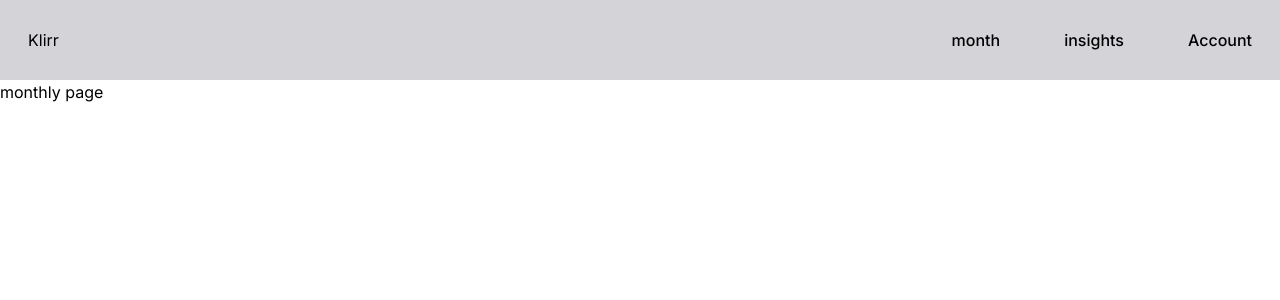
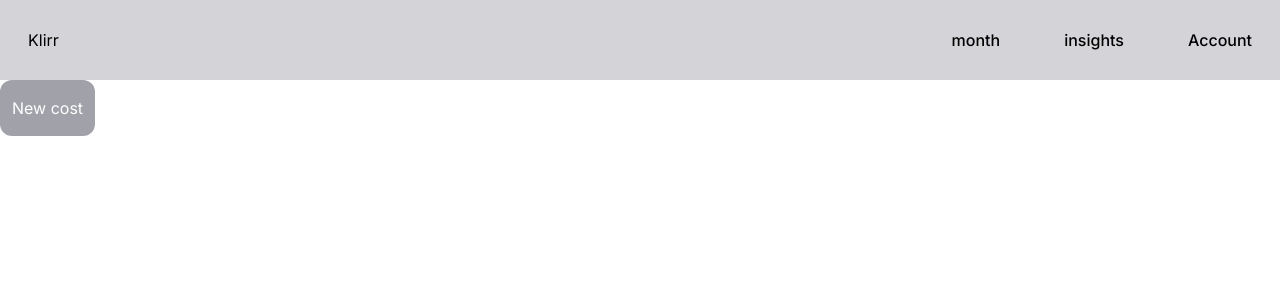
Before and after one commit to marianordqvist/Shared-economy-project, a Next.js app: page /monthly in a window 1280 px wide. Shown: the top 300 px of the page. Built offline with nearby package versions, Linux system fonts and the light colour scheme.

Commit message:
create: PrimaryButton reusable component

```diff
--- a/src/app/(routes)/monthly/page.tsx
+++ b/src/app/(routes)/monthly/page.tsx
@@ -1,7 +1,36 @@
-import React from "react";
+"use client";
+import { useState } from "react";
+import AddCostForm from "../../_components/AddCostForm";
+// import CostList from "../../_components/CostList";
+import PrimaryButton from "@/app/_components/PrimaryButton";
+// import DoublePieChart from "../Components/DoublePieChart/DoublePieChart";
 
-const page = () => {
-  return <div>monthly page</div>;
-};
+export default function StartPage() {
+  const [CostFormVisibility, setCostFormVisibility] = useState(false);
+  const [openButtonVisibility, setOpenButtonVisibility] = useState(true);
 
-export default page;
+  function handleOpenCostForm() {
+    setCostFormVisibility(true);
+    setOpenButtonVisibility(false);
+  }
+
+  function handleCloseCostForm() {
+    setCostFormVisibility(false);
+    setOpenButtonVisibility(true);
+  }
+
+  return (
+    <>
+      {openButtonVisibility ? (
+        <PrimaryButton buttonText="New cost" onClick={handleOpenCostForm} />
+      ) : (
+        <PrimaryButton buttonText="Close form" onClick={handleCloseCostForm} />
+      )}
+
+      {CostFormVisibility ? <AddCostForm /> : null}
+
+      {/* <CostList /> */}
+      {/* <DoublePieChart /> */}
+    </>
+  );
+}
--- /dev/null
+++ b/src/app/_components/PrimaryButton.tsx
@@ -0,0 +1,28 @@
+import React from "react";
+
+/**
+ * The PrimaryButton accepts the button's text as a string.
+ *
+ * @param {string} [options.buttonText] - The name of the button.
+ * @param {function} [onClick] - The function to call when the button is clicked.
+ * @returns {JSX.Element} The button component.
+ *
+ */
+
+interface PrimaryButtonProps {
+  buttonText: string;
+  onClick?: () => void; // Optional onClick prop
+}
+
+const PrimaryButton: React.FC<PrimaryButtonProps> = ({ buttonText }) => {
+  return (
+    <button
+      className="mb-3 rounded-xl bg-zinc-400 px-3 py-4 text-white hover:bg-zinc-300"
+      type="submit"
+    >
+      {buttonText}
+    </button>
+  );
+};
+
+export default PrimaryButton;
```
